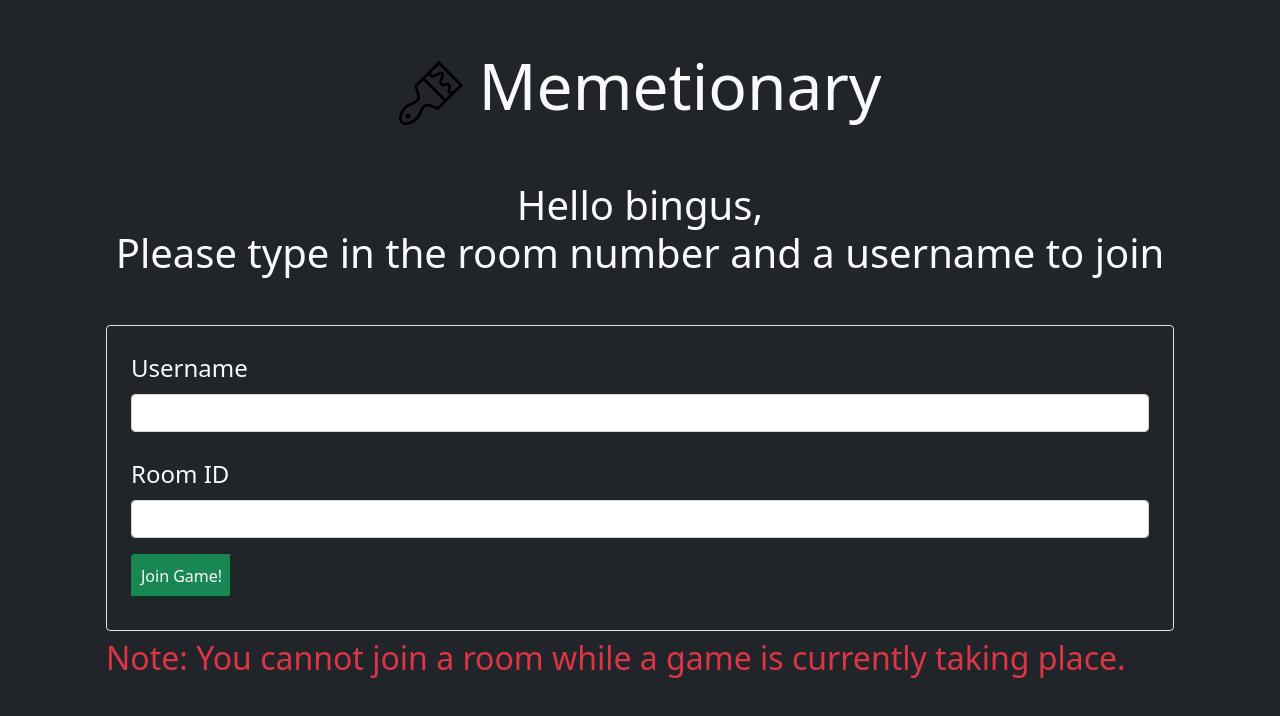
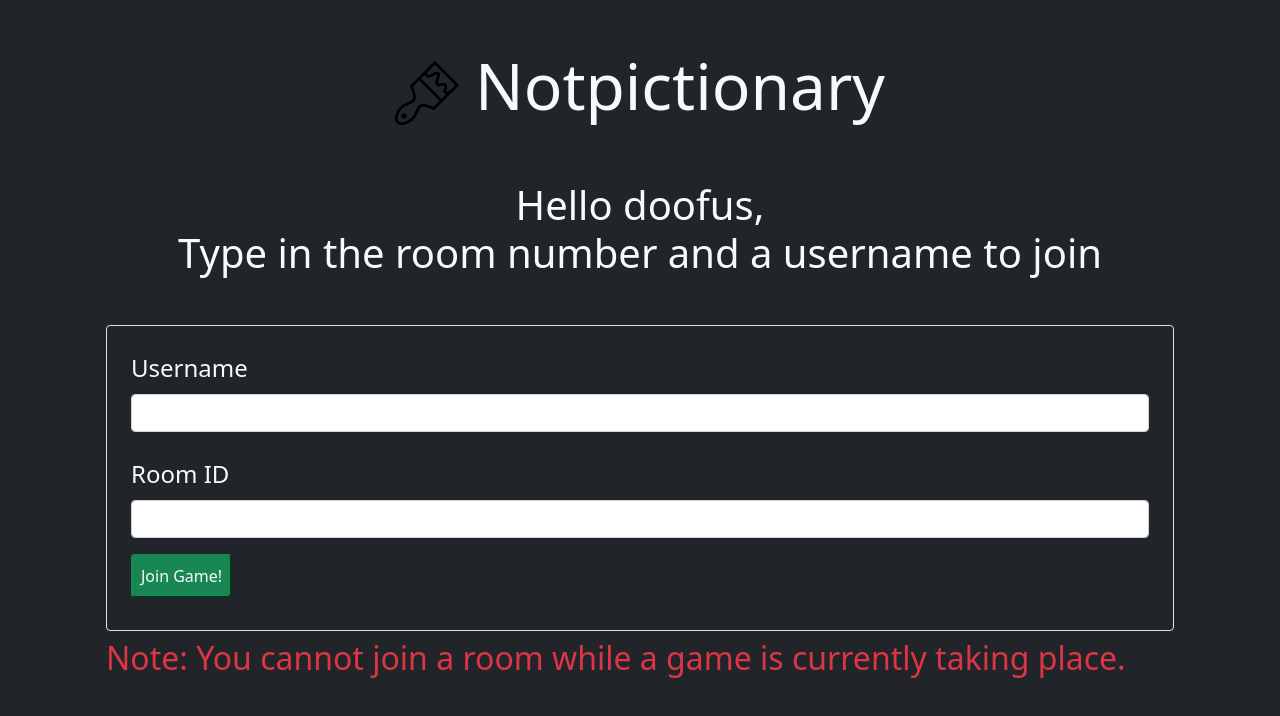
Before and after one commit to kaneh1998/Memetionary, a website: page public/join.html in a window 1280 px wide. Drawn offline with nearby package versions, Linux system fonts and the light colour scheme.

Commit message:
Update join.html

```diff
--- a/public/join.html
+++ b/public/join.html
@@ -8,7 +8,7 @@
 
     <link href="https://cdn.jsdelivr.net/npm/bootstrap@5.0.2/dist/css/bootstrap.min.css" rel="stylesheet"
         integrity="sha384-EVSTQN3/azprG1Anm3QDgpJLIm9Nao0Yz1ztcQTwFspd3yD65VohhpuuCOmLASjC" crossorigin="anonymous">
-    <title>Memetionary | Join</title>
+    <title>Notpictionary | Join</title>
 
     <link rel="icon" href="/public/icon.png">
 </head>
@@ -18,8 +18,8 @@
     <div class="container bg-dark text-light" style="min-height: 100vh">
         <div class="row pt-5">
             <div class="col">
-                <h1 class="text-center display-3"><img class="me-3" src="/public/icon.png" height=64 />Memetionary</h1>
-                <h1 class="pt-5 text-center">Hello bingus, <br />Please type in the room number and a username to join
+                <h1 class="text-center display-3"><img class="me-3" src="/public/icon.png" height=64 />Notpictionary</h1>
+                <h1 class="pt-5 text-center">Hello doofus, <br />Type in the room number and a username to join
                 </h1>
                 <div class="container">
                     <form class="" id='join-form' method="POST" action="/join">
```
